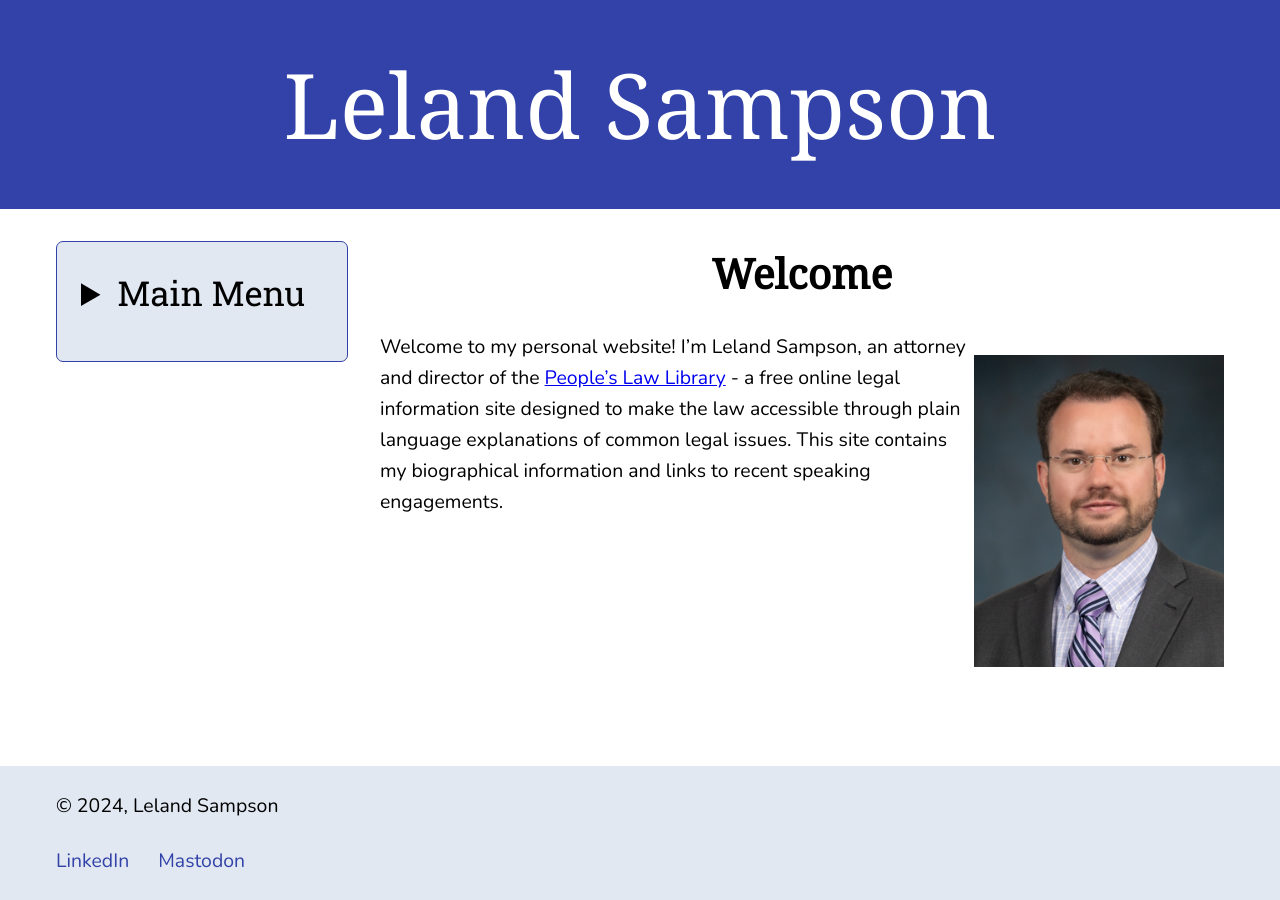
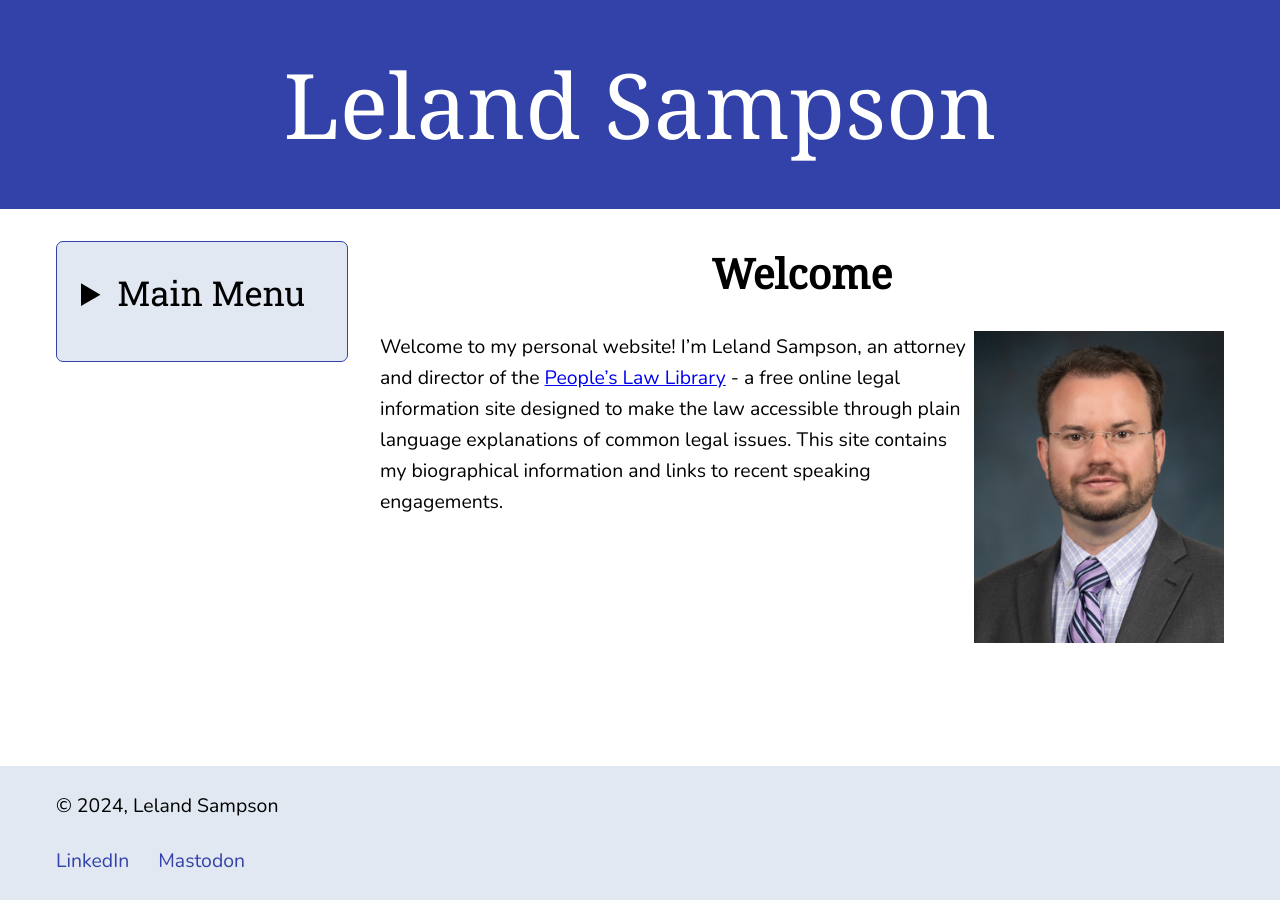
Before and after one commit to lelandsampson/Leland-Sampson-Website, a Jekyll site: the page built from index.md, in a window 1280 px wide. Built offline with Jekyll 4.4.1, drawn with Linux system fonts in a browser that asks for light colours.

Commit message:
Update style.css

```diff
--- a/assets/css/style.css
+++ b/assets/css/style.css
@@ -182,7 +182,7 @@
 /* Image Styles */
 .content img {
     height: auto;
-    margin: var(--spacing-md) 0;
+    margin: 0 auto;
 }
 
 /* Content Formatting */
```
